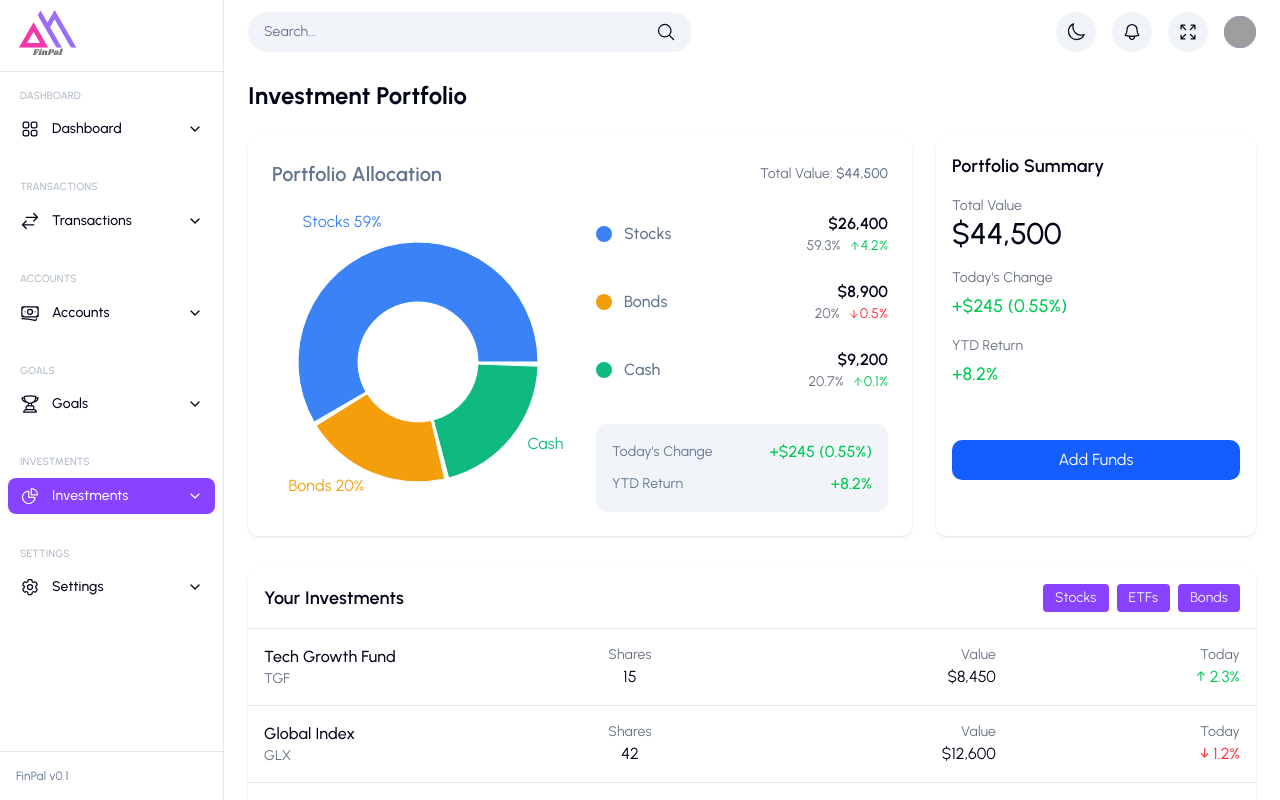
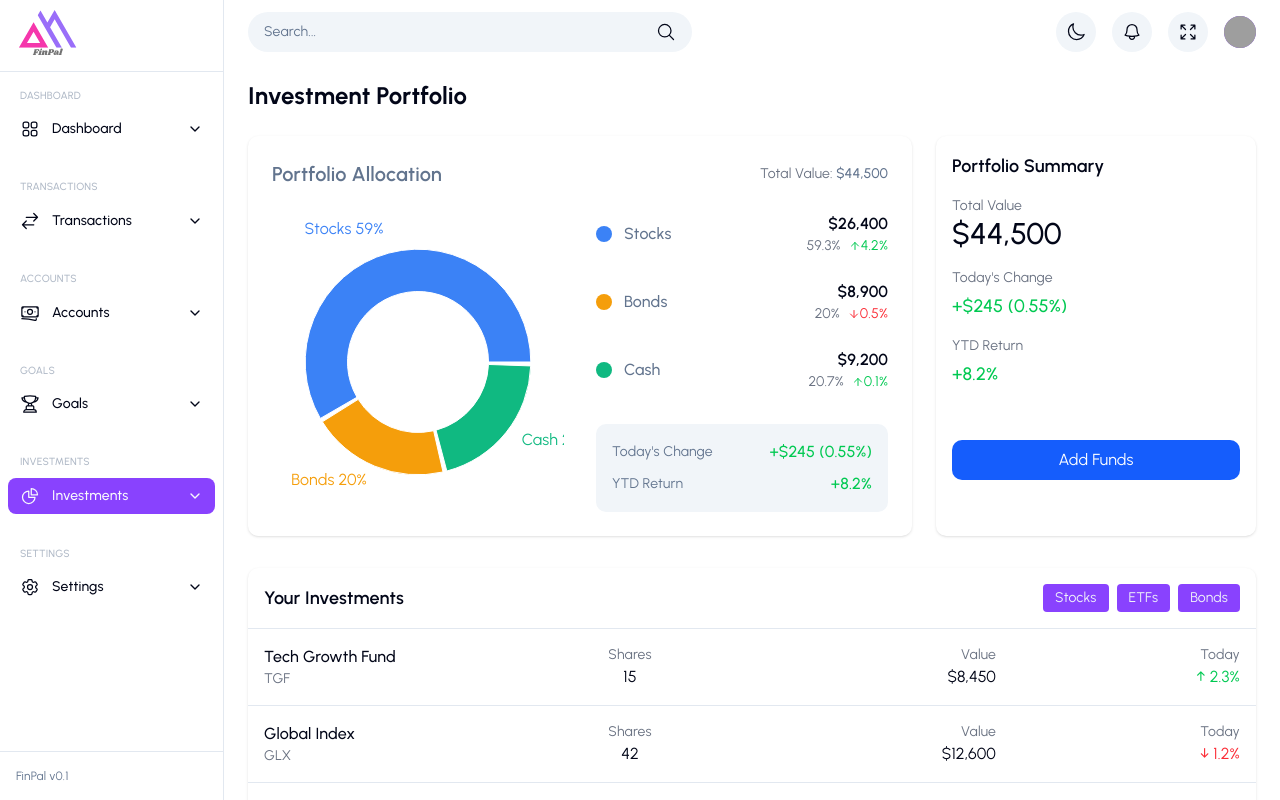
Before and after one commit to VictoryOmowumi/fobework-assessment, a React (Vite) app: page /investments in a window 1280 px wide. Shown: the top 800 px of the page. Built offline with nearby package versions, Linux system fonts and the light colour scheme; grey boxes are pictures that could not be loaded.

Commit message:
Fixed chart height in Investments page

```diff
--- a/src/pages/Investments/index.tsx
+++ b/src/pages/Investments/index.tsx
@@ -54,7 +54,7 @@ const Investments = () => {
 
       <div className="grid gap-6 grid-cols-1  md:grid-cols-3 mb-8">
         <div className="bg-card rounded-lg shadow p-6 col-span-2">
-          <div className="flex justify-between items-center mb-6">
+          <div className="flex flex-wrap justify-between items-center mb-6">
             <h2 className="text-xl font-semibold text-muted-foreground">
               Portfolio Allocation
             </h2>
@@ -69,7 +69,7 @@ const Investments = () => {
           <div className="flex flex-col lg:flex-row gap-8">
             {/* Chart Container - Left Side */}
             <div className="flex-1 min-h-[300px] flex items-center justify-center w-full">
-              <ResponsiveContainer width="100%" height="100%">
+              <ResponsiveContainer width="100%" height={300}>
                 <PieChart>
                   <Pie
                     data={portfolio.allocation}
@@ -77,8 +77,8 @@ const Investments = () => {
                     nameKey="name"
                     cx="50%"
                     cy="50%"
-                    outerRadius={120}
-                    innerRadius={60}
+                    outerRadius="80%"
+                    innerRadius="50%"
                     paddingAngle={2}
                     label={({ name, percent }) =>
                       `${name} ${(percent * 100).toFixed(0)}%`
@@ -163,13 +163,17 @@ const Investments = () => {
               {/* Performance summary */}
               <div className="mt-8 p-4 bg-accent rounded-lg">
                 <div className="flex justify-between items-center">
-                  <span className="text-sm text-muted-foreground">Today's Change</span>
+                  <span className="text-sm text-muted-foreground">
+                    Today's Change
+                  </span>
                   <span className="font-medium text-green-500">
                     +$245 (0.55%)
                   </span>
                 </div>
                 <div className="flex justify-between items-center mt-2">
-                  <span className="text-sm text-muted-foreground">YTD Return</span>
+                  <span className="text-sm text-muted-foreground">
+                    YTD Return
+                  </span>
                   <span className="font-medium text-green-500">+8.2%</span>
                 </div>
               </div>
@@ -188,7 +192,9 @@ const Investments = () => {
             </div>
             <div>
               <p className="text-gray-500 text-sm mb-1">Today's Change</p>
-              <p className="text-lg font-medium text-green-500">+$245 (0.55%)</p>
+              <p className="text-lg font-medium text-green-500">
+                +$245 (0.55%)
+              </p>
             </div>
             <div>
               <p className="text-gray-500 text-sm mb-1">YTD Return</p>
```
